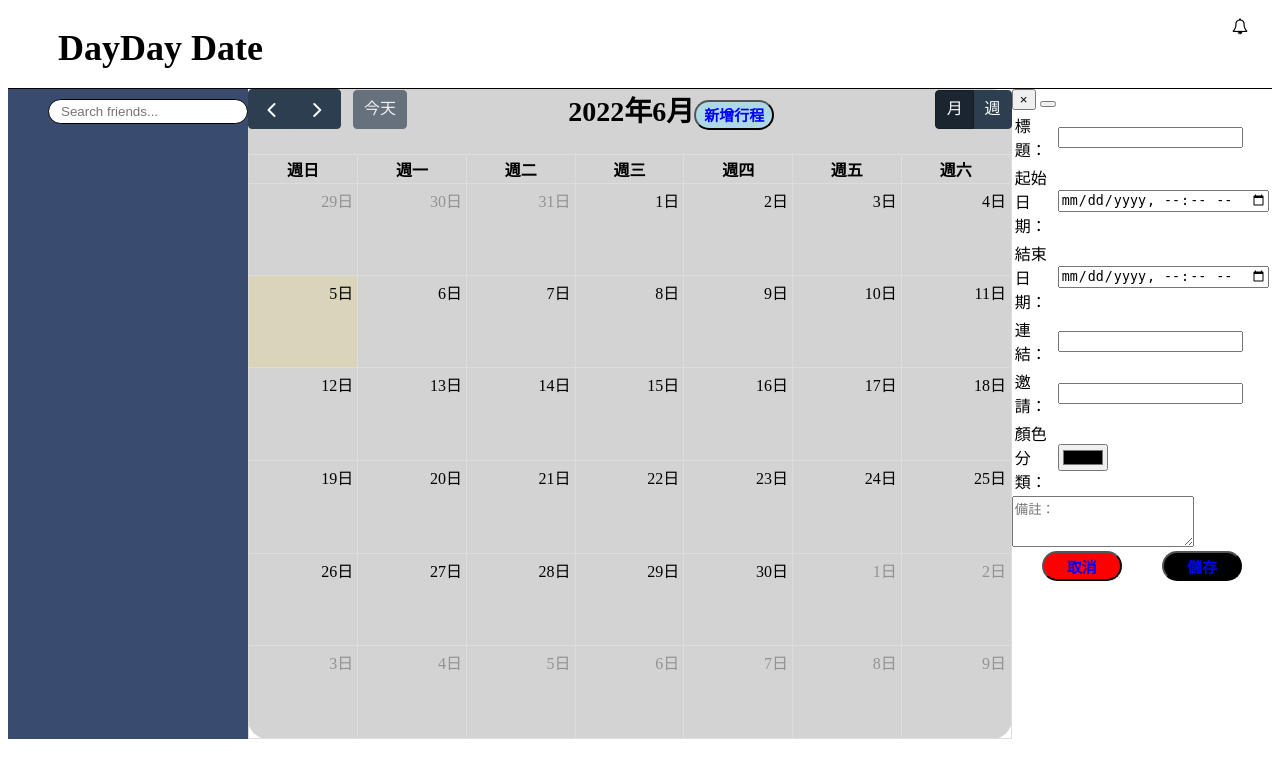
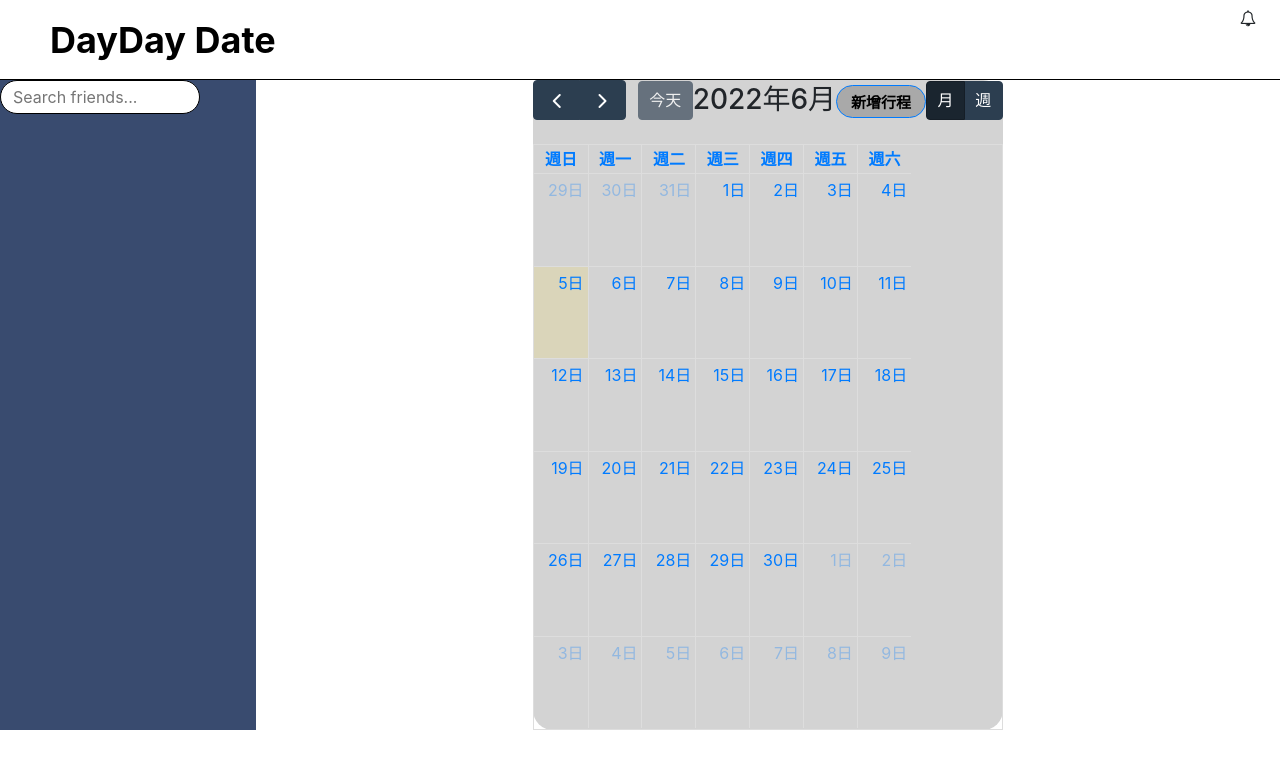
Before and after one commit to KevinLin1120/DaYDayDate, a PHP site: page /calender/calendar.php in a window 1280 px wide. Shown: the top 778 px of the page. Run offline with PHP 8.4, Linux system fonts and the light colour scheme; lists and menus that the app fills with data are empty.

Commit message:
0605update

```diff
--- a/calender/calendar.php
+++ b/calender/calendar.php
@@ -3,16 +3,21 @@
   <head>
     <meta charset='utf-8' />
     <link href='./src/main.css' rel='stylesheet'>
+    <link rel="stylesheet"  href="./style.css">
+    <link rel="stylesheet"  href="./card/cards.css">
+
     <script src='src/main.js'></script>
 
     <script src="src/locales-all.js"></script>
     <link rel="stylesheet" href="https://cdnjs.cloudflare.com/ajax/libs/font-awesome/4.7.0/css/font-awesome.min.css">
-    <!-- <script src="card/cards.html"></script> -->
+    <!-- <script src="card/cards.html"></script> --><link rel="stylesheet" href="https://cdn.jsdelivr.net/npm/bootstrap@4.6.1/dist/css/bootstrap.min.css" integrity="sha384-zCbKRCUGaJDkqS1kPbPd7TveP5iyJE0EjAuZQTgFLD2ylzuqKfdKlfG/eSrtxUkn" crossorigin="anonymous">
+    <script src="https://cdn.jsdelivr.net/npm/jquery@3.5.1/dist/jquery.slim.min.js" integrity="sha384-DfXdz2htPH0lsSSs5nCTpuj/zy4C+OGpamoFVy38MVBnE+IbbVYUew+OrCXaRkfj" crossorigin="anonymous"></script>
+    <script src="https://cdn.jsdelivr.net/npm/bootstrap@4.6.1/dist/js/bootstrap.bundle.min.js" integrity="sha384-fQybjgWLrvvRgtW6bFlB7jaZrFsaBXjsOMm/tB9LTS58ONXgqbR9W8oWht/amnpF" crossorigin="anonymous"></script>
+    <script src="./src/jquery-3.6.0.min.js"></script>
 
-    <script src="./src/jquery-3.6.0.min.js"></script>
-    <link rel="stylesheet"  href="./style.css">
 
     <style>
+
       label.logo{
         color:black;
         font-size: 36px;
@@ -35,7 +40,6 @@
       .calender-back{
           background-color: lightgray;
           height: 650px;
-          width:70%;
           border-radius:20px;
           overflow: flex;
           margin: auto;
@@ -50,8 +54,8 @@
       padding: 4px 12px;
       border-radius: 20px;
       -webkit-appearance: none;
-      margin-left: 40px;
-      margin-top: 10px;
+      /* margin-left: 40px; */
+      /* margin-top: 10px; */
       }
       i{
           float: right;
@@ -68,16 +72,16 @@
 
       /* buttons */
       .btn{
-          width: 80px;
-          height: 30px;
-          border-radius: 50px;
-          background-color: lightblue;
+          width: 90px;
+          height: 33px;
+          border-radius: 30px;
+          background-color: darkgray;
           /* font-family: 'Inter'; */
           /* font-style: normal; */
           text-align: center;
           font-weight: 600;
           font-size: 15px;
-          color: blue;
+          color: black;
       }
       .btn-cancel{
           background: red;
@@ -93,24 +97,26 @@
       }
 
       /*card */
-      /*
+      .CARD{
+        display: none;
+      }
       .setCard{
             position: absolute;
             width: 390px;
             height: 600px;
-            left: 200px;
-            top: 30px;
+            /*left: 500px;*/
+            top: 100px;
             padding: 20px;
-            background: #FFFFFF;
-            border-radius: 70px;*/
-            /* border: 1px solid black; */
-        /*}
+            background: white;
+            border-radius: 70px;
+            border: 1px solid black;
+        }
         #isPublic{
             width: 30px;
             height: 30px;
             background-color: transparent;
             border: none;
-            background-image: url('./images/unlock.svg');
+            background-image: url('./card/images/unlock.svg');
         }
         .modal-header .close{
             margin: 1px;
@@ -121,12 +127,12 @@
         }
         .test{
             width: 100%;
-            height: 131px;*/
-            /* left: 676px;
-            top: 535px; */
+            height: 131px;
+            left: 676px;
+            top: 535px;
 
-            /*padding: 20px;
-            background: #E5E5E5;
+            padding: 20px;
+            background: wheat;
             border-radius: 30px;
             border: none;
 
@@ -142,7 +148,7 @@
 
             font-weight: 600;
             font-size: 16px;
-        }*/
+        }
 
     </style>
 
@@ -162,25 +168,42 @@
           events:[
             {title:"test1",start:"2022-0501",end:""},
             {title:"test2",start:"2022-0502T11:00:00",end:"2022-0502T12:00:00"},
-            {title:"test3",start:"2022-0509T11:00:00",end:"2022-0511T11:00:00"}
+            {title:"test3",start:"2022-0509T11:00:00",end:"2022-0511T11:00:00"},
+            {title:"test4",start:"2022-0510T11:00:00",end:"2022-0511T11:00:00"}
           ]
 
         });
         calendar.render();
 
       });
-      $(document).ready(
-        function(){
-          $("#fc-dom-1").append('<button type="button" class="btn btn-primary" data-toggle="modal" data-target="#editCard">新增行程</button>');
+      $(document).ready(function(){
+          $("#fc-dom-1").append('<button type="button" class="btn btn-primary" id="add" data-toggle="modal" data-target="#editCard">新增行程</button>');
+          $('#add').click(function(){
+            $('.CARD').show();
+          });
         }
       );
+
+      $(document).ready(function(){
+            var isPublic = true;
+            $("#isPublic").mouseup(function(){
+                if(isPublic){ // If it's public, switch to private
+                    $(this).css("background-image", 'url(./card/images/lock.svg)');
+                    isPublic = false;
+                }
+                else{ // If it's private, switch to public
+                    $(this).css("background-image", 'url(./card/images/unlock.svg)');
+                    isPublic = true;
+                }
+            });
+        });
     </script>
   </head>
 
   <body>
 
 
-    <div class="container">
+    <div class="Container">
       <header>
           <nav>
               <label class="logo">DayDay Date</label>
@@ -199,9 +222,11 @@
         <div class="calender-back">
           <div id='calendar'></div>
         </div>
+      </div>
 
 
       <!-- card -->
+      <div class ="CARD">
         <div class="modal fade" id="editCard" tabindex="-1" aria-labelledby="cardModalLabel" aria-hidden="true">
           <div class="modal-dialog modal-dialog-centered modal-dialog-scrollable">
               <div class="modal-content setCard">
@@ -251,6 +276,7 @@
           </div>
         </div>
       </div>
+    </div>
   </body>
 
 </html>
--- a/calender/style.css
+++ b/calender/style.css
@@ -1,26 +1,5 @@
-/*.calendar {
-    width: 600px;
-    height: 700px;
-    position: absolute;
-    top: 50%;
-    left: 50%;
-    transform: translate(-50%, -50%);
-    border: 1px solid gray;
-    padding: 20px;
-    background-color: white;
-}
 
 
-
-.fc .fc-toolbar-title {
-color: brown;
-font-size: 30px;
-}
-
-.fc th {
-color: blue;
-font-size: 15px;
-}*/
       label.logo{
         color:black;
         font-size: 36px;
@@ -43,7 +22,6 @@
       .calender-back{
           background-color: lightgray;
           height: 650px;
-    width:70%;
           border-radius:20px;
           overflow: flex;
           margin: auto;
@@ -58,8 +36,8 @@
       padding: 4px 12px;
       border-radius: 20px;
       -webkit-appearance: none;
-margin-left: 40px;
-margin-top: 10px;
+      /* margin-left: 40px; */
+      /* margin-top: 10px; */
       }
       i{
           float: right;
@@ -74,18 +52,18 @@
         height: 650px;
       }
 
-/* buttons *//*
+      /* buttons */
       .btn{
-    width: 80px;
-    height: 30px;
-    border-radius: 50px;*/
-
+          width: 90px;
+          height: 33px;
+          border-radius: 30px;
+          background-color: darkgray;
           /* font-family: 'Inter'; */
           /* font-style: normal; */
-    /*text-align: center;
+          text-align: center;
           font-weight: 600;
           font-size: 15px;
-    color: blue;
+          color: black;
       }
       .btn-cancel{
           background: red;
@@ -98,4 +76,58 @@
           display: flex;
           padding: 0 30px;
           border-top: none;
-}*/
+      }
+
+      /*card */
+      .CARD{
+        display: none;
+      }
+      .setCard{
+            position: absolute;
+            width: 390px;
+            height: 600px;
+            /*left: 500px;*/
+            top: 100px;
+            padding: 20px;
+            background: white;
+            border-radius: 70px;
+            border: 1px solid black;
+        }
+        #isPublic{
+            width: 30px;
+            height: 30px;
+            background-color: transparent;
+            border: none;
+            background-image: url('./card/images/unlock.svg');
+        }
+        .modal-header .close{
+            margin: 1px;
+            padding: 1px;
+        }
+        .close > span{
+            font-size: 32px;
+        }
+        .test{
+            width: 100%;
+            height: 131px;
+            left: 676px;
+            top: 535px;
+
+            padding: 20px;
+            background: wheat;
+            border-radius: 30px;
+            border: none;
+
+            overflow: auto;
+            resize: vertical;
+        }
+        #cardInput > tbody > tr > td > input{
+            border: none;
+            border-bottom: 2px solid black;
+        }
+        #cardInput > tbody > tr > td{
+            padding-bottom: 14px;
+
+            font-weight: 600;
+            font-size: 16px;
+        }
```
Lines whose indentation alone changed are shown as unchanged.
